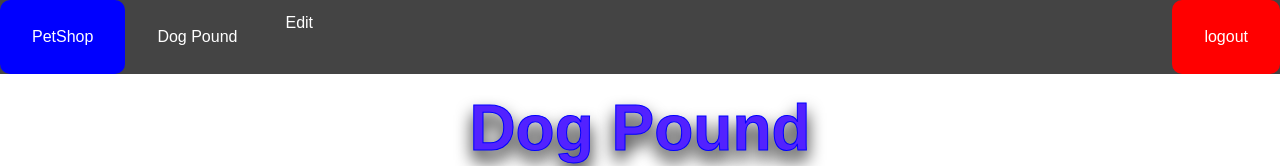
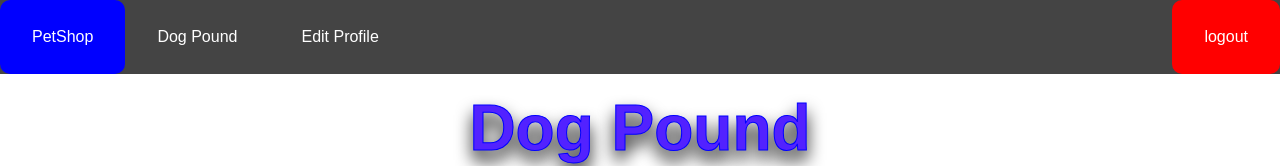
Before and after one commit to Bianca91/PoopScoop4Two-Front-End, a React (Create React App) app in the folder poopscoop4two/: page /matches in a window 1280 px wide. Shown: the top 166 px of the page. Built offline with nearby package versions, Linux system fonts and the light colour scheme.

Commit message:
Add title to edit page

```diff
--- a/poopscoop4two/src/components/Navbar.js
+++ b/poopscoop4two/src/components/Navbar.js
@@ -1,36 +1,55 @@
-import React, { PureComponent } from 'react'
-import './Navbar.css'
-import {Link} from 'react-router-dom'
-import { connect } from 'react-redux'
-import PropTypes from 'prop-types'
-import { logout } from '../actions/users'
+import React, { PureComponent } from "react";
+import "./Navbar.css";
+import { Link } from "react-router-dom";
+import { connect } from "react-redux";
+import PropTypes from "prop-types";
+import { logout } from "../actions/users";
 
 class NavBar extends PureComponent {
-
   handleLogout = () => {
-    console.log("logout")
-    this.props.logout()
-  }
+    console.log("logout");
+    this.props.logout();
+  };
 
   render() {
-    return(
+    return (
       <ul className="NavBar">
-      { this.props.currentUser &&
-        <li><a><Link to={ `/users/${this.props.currentUser.id}` }>Profile</Link></a></li>
-}
-        <li><a><Link to={ `/` }>PetShop</Link></a></li>
-        <li><a><Link to={ `/matches` }>Dog Pound</Link></a></li>
-        <li className='logout' onClick={this.handleLogout}><a><Link to={ `/login` }>logout</Link></a></li>
-        <li className="EditProfile"><a>Edit</a></li>
+        {this.props.currentUser && (
+          <li>
+            <a>
+              <Link to={`/users/${this.props.currentUser.id}`}>Profile</Link>
+            </a>
+          </li>
+        )}
+        <li>
+          <a>
+            <Link to={`/`}>PetShop</Link>
+          </a>
+        </li>
+        <li>
+          <a>
+            <Link to={`/matches`}>Dog Pound</Link>
+          </a>
+        </li>
+        <li className="logout" onClick={this.handleLogout}>
+          <a>
+            <Link to={`/login`}>logout</Link>
+          </a>
+        </li>
+        <li>
+          <a>
+            <Link to={`/edit`}>Edit Profile</Link>
+          </a>
+        </li>
       </ul>
       /*<a className = "Link">{ this.props.content }</a>*/
       /*<a className = "Link">{ this.props.content }</a>*/
       /*<a className = "Link">{ this.props.content }</a>*/
       /*<a className = "Link">{ this.props.content }</a>*/
       /*<a className = "Link">{ this.props.content }</a>*/
-    )
+    );
   }
 }
 
-const mapStateToProps = ({ currentUser }) => ({ currentUser })
-export default connect(mapStateToProps,{logout})(NavBar)
+const mapStateToProps = ({ currentUser }) => ({ currentUser });
+export default connect(mapStateToProps, { logout })(NavBar);
--- a/poopscoop4two/src/containers/EditProfile.js
+++ b/poopscoop4two/src/containers/EditProfile.js
@@ -29,9 +29,11 @@ class EditProfile extends PureComponent {
   render() {
     const { user } = this.props;
     if (!user) return null;
-
     return (
       <div>
+        <Title content="PoopScoop4Two" />
+        <br />
+        <br />
         <h1>Edit your Profile</h1>
         {this.state.edit && <EditForm initialValues={user} onSubmit={null} />}
 
```
